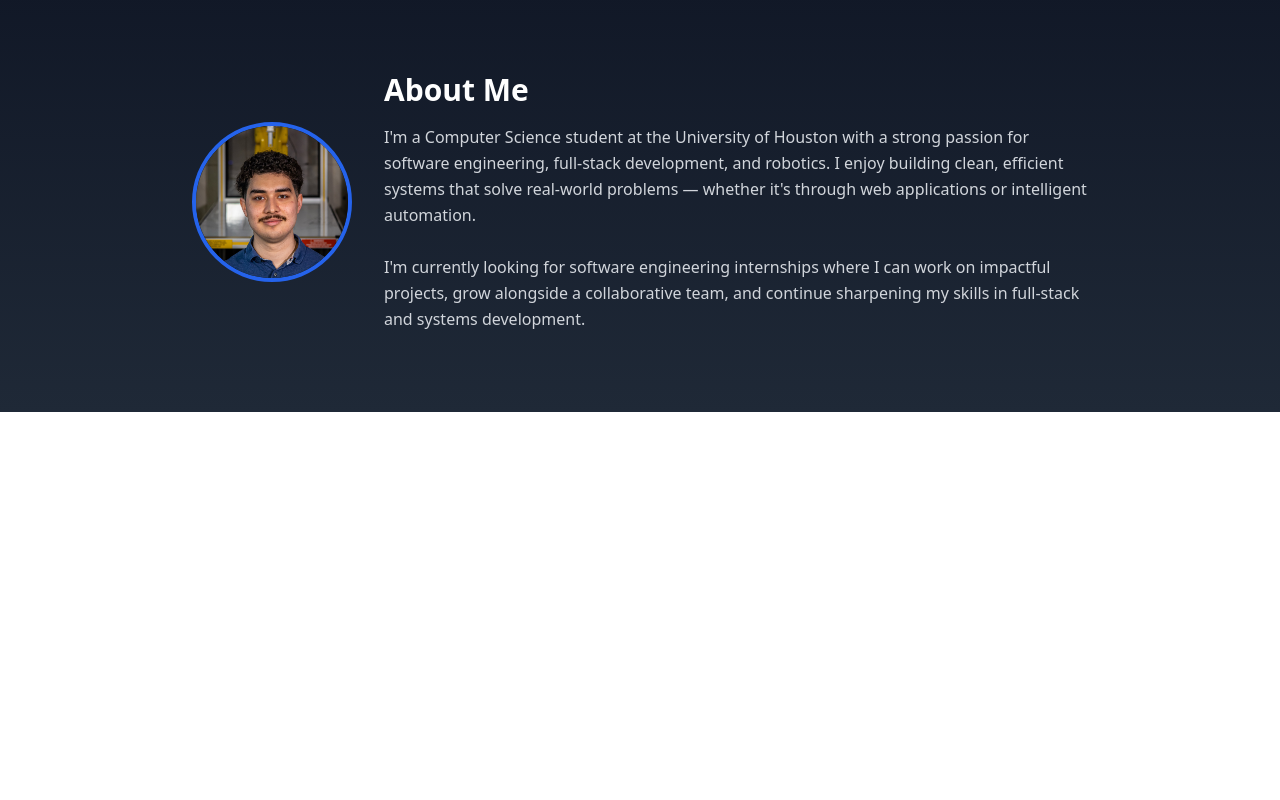
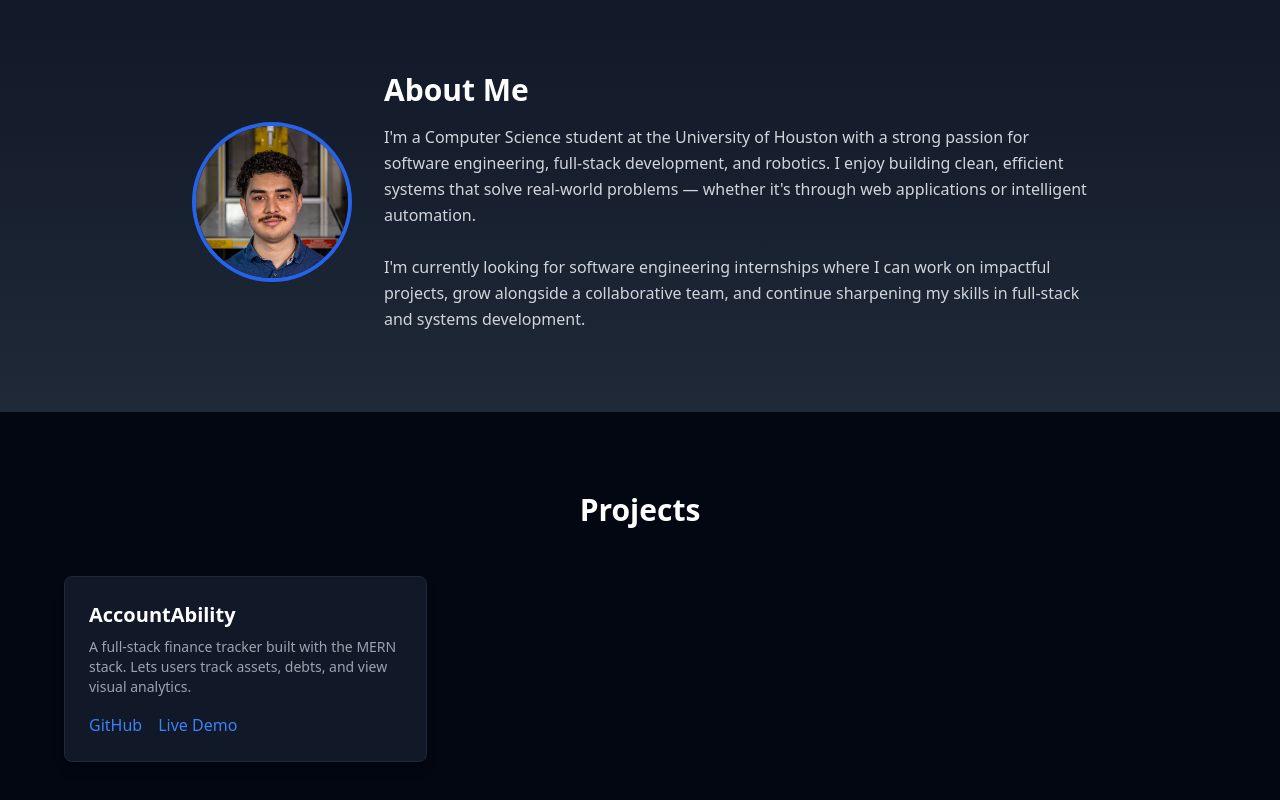
Before and after one commit to victorvaladez1/victor-portfolio, a React (Create React App) app: page / in a window 1280 px wide. Shown: the part 808-1608 px from the top of the page. Before the commit the page ends 1220 px from the top, so only its background shows below. Built offline with nearby package versions, Linux system fonts and the light colour scheme.

Commit message:
Add initial Projects section layout with placeholder card

```diff
--- a/src/App.jsx
+++ b/src/App.jsx
@@ -64,6 +64,44 @@ function App() {
           </div>
         </div>
       </section>
+
+      {/* Projects Section */}
+      <section
+        id="projects"
+        className="bg-gray-950 text-white py-20 px-8"
+      >
+        <div className="max-w-6xl mx-auto">
+          <h2 className="text-3xl font-bold mb-12 text-center">Projects</h2>
+
+          <div className="grid grid-cols-1 md:grid-cols-2 lg:grid-cols-3 gap-8">
+            {/* Project Card Example */}
+            <div className="bg-gray-900 rounded-lg shadow-lg p-6 border border-gray-800 hover:shadow-blue-500/30 transition">
+              <h3 className="text-xl font-semibold mb-2">AccountAbility</h3>
+              <p className="text-gray-400 text-sm mb-4">
+                A full-stack finance tracker built with the MERN stack. Lets users track assets, debts, and view visual analytics.
+              </p>
+              <div className="flex gap-4">
+                <a
+                  href="https://github.com/yourusername/accountability"
+                  target="_blank"
+                  rel="noopener noreferrer"
+                  className="text-blue-500 hover:underline"
+                >
+                  GitHub
+                </a>
+                <a
+                  href="https://accountability-demo.com"
+                  target="_blank"
+                  rel="noopener noreferrer"
+                  className="text-blue-500 hover:underline"
+                >
+                  Live Demo
+                </a>
+              </div>
+            </div>
+          </div>
+        </div>
+      </section>
     </>
   );
 }
```
